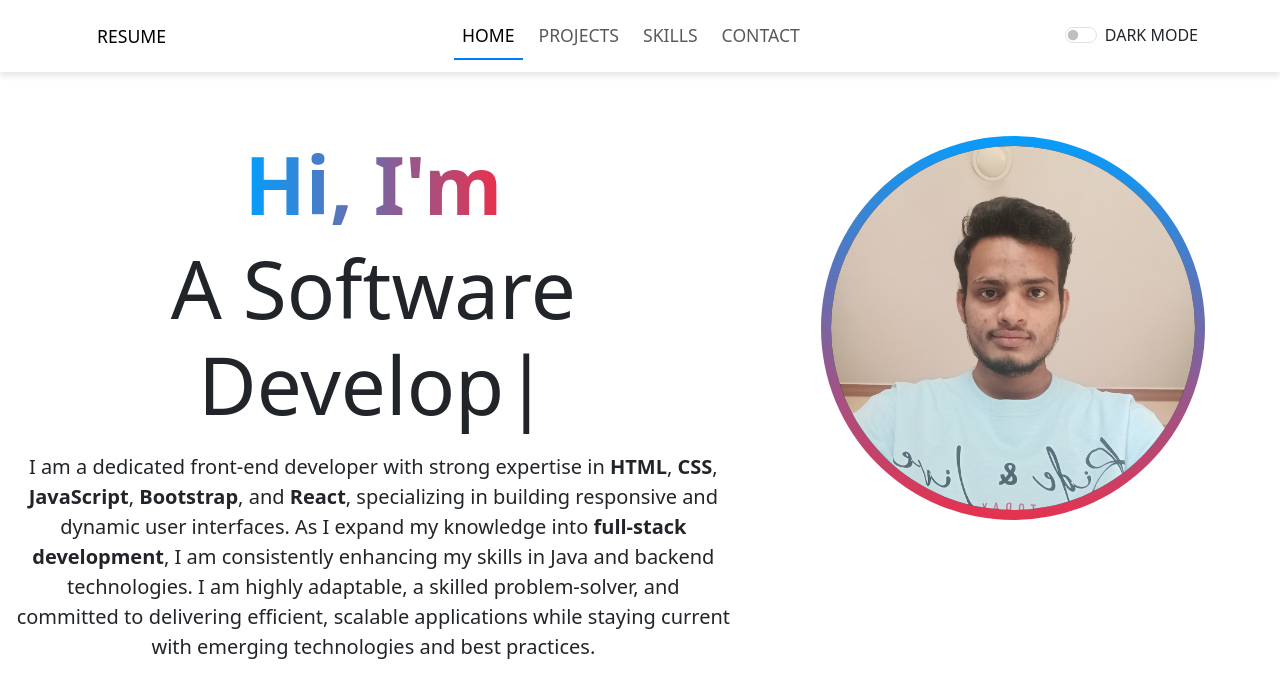
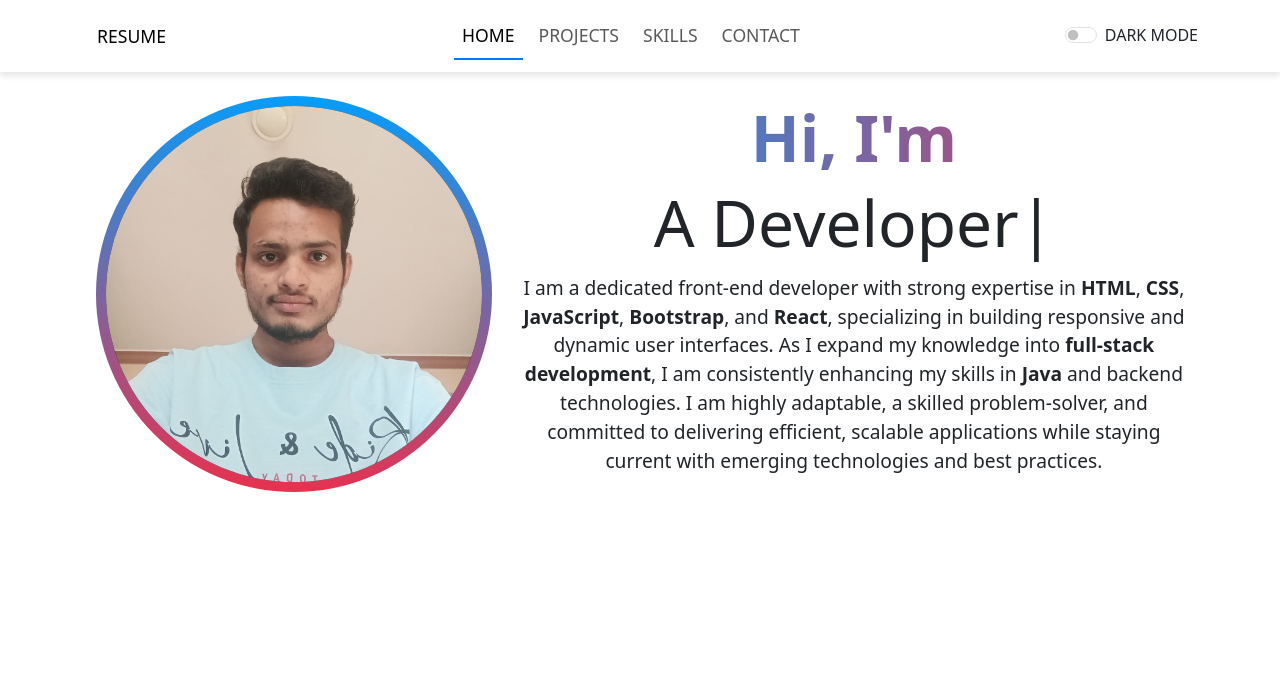
Before and after one commit to KhetrabasiReddy/my-portfolio, a React (Create React App) app: page /#/ in a window 1280 px wide. Shown: the top 698 px of the page. Built offline with nearby package versions, Linux system fonts and the light colour scheme.

Commit message:
changed the loader

```diff
--- a/src/App.css
+++ b/src/App.css
@@ -14,6 +14,9 @@ body::-webkit-scrollbar-thumb {
 
 /* Navigation bar styles start */
 .navbar {
+  position: fixed !important;
+  z-index: 10;
+  width: 100%;
     backdrop-filter:blur(5px);
     background-image: rgba(255, 255, 255, 0.082);
   }
@@ -105,13 +108,6 @@ body::-webkit-scrollbar-thumb {
   }
 /* Navigation bar styles end */
 
-/* Loader */
-
-.loader{
-  height:100vh;
-
-}
-
 
 /* highlight div */
 
@@ -130,13 +126,11 @@ body::-webkit-scrollbar-thumb {
 
 
 /* Hero Page */
-#hero-page{
-  /* height: 80vh; */
-  padding-top: 5%;
+.hero{
+  /* height: 90%; */
+  /* width: 30%; */
 }
-.hero-name{
-/* white-space: nowrap; */
-}
+
 #hero-page .greet{
   /* background-image: linear-gradient(to right,#662D8C , #ED1E79); */
   background-image: linear-gradient(to right,#009fff,#ec2f4b);
@@ -144,13 +138,17 @@ body::-webkit-scrollbar-thumb {
   background-clip: text;
 }
 
+@media (max-width: 768px) {
+  .hero{
+    height: 100%;
+    width:100%;
+  }
+}
 
 /* animated border */
 
 .hero-img {
-  height:30vw;
   aspect-ratio: 3 / 3;
-  /* width:50vh; */
   border: 10px solid #0000;
   background: linear-gradient(#131219, #131219) padding-box, linear-gradient(
         var(--angle),
@@ -173,6 +171,12 @@ body::-webkit-scrollbar-thumb {
 }
 
 
+
+
+
 .delete-this{
   height: 200vh;
 }
+
+
+/* font size */
--- a/src/App.js
+++ b/src/App.js
@@ -1,8 +1,18 @@
 import NavBar from './NavBar';
-import './App.css'
 import { useEffect, useState } from 'react';
 import Loader from './components/Loader';
 import MouseTracker from './components/MouseTracker';
+
+// style imports
+import './App.css'
+import './styles/viewportAnimations.css'
+import './styles/fontSize.css'
+
+import Projects from './components/Projects';
+import Skills from './components/Skills';
+import Contact from './components/Contact';
+
+
 function App() {
   const [loading, setLoading] = useState(true);
   const [theme, setTheme] = useState('light');
@@ -15,7 +25,7 @@ function App() {
   return (
     <>
      {theme === 'dark'? <MouseTracker/> : null}
-    {loading ? <Loader/> : <NavBar theme={theme} setTheme={setTheme}/> }
+    {loading ? <Loader/> :<> <NavBar theme={theme} setTheme={setTheme}/></> }
     </>
   );
 }
--- a/src/NavBar.js
+++ b/src/NavBar.js
@@ -14,7 +14,7 @@ function NavBar(props) {
     return (
         <>
             <Router>
-                <Navbar expand="md sticky-top">
+                <Navbar expand="lg ">{/**sticky-top */}
                     <Container >
                         <Navbar.Brand>
                             <a href="./../data/KhetrabasiReddy_Software_Developer.pdf" download="Resume" className="nav-link" target='_blank'>
--- a/src/components/Home.js
+++ b/src/components/Home.js
@@ -1,25 +1,31 @@
 import React from 'react'
-import Contact from './Contact'
 import { ReactTyped } from "react-typed"
 import profilePhoto from './../assets/images/profile-photo.jpg'
-import javaImg from './../assets/images/java-img.png'
-import reactImg from './../assets/images/react-img.png'
-import bootstrapImg from './../assets/images/bootstrap-img.png'
+
+import useInView from '../hooks/useInView'
+
+import Contact from './Contact'
+// import javaImg from './../assets/images/java-img.png'
+// import reactImg from './../assets/images/react-img.png'
+// import bootstrapImg from './../assets/images/bootstrap-img.png'
 export default function Home() {
+  const [ref, isInView] = useInView({ threshold: 0.1 });
   return (
     <>
-      <div className='container-fluid ' id='hero-page'>
-        <div className='row h-75'>
-          <div className='col-md-12 h-100 col-lg-7 hero d-flex flex-column justify-content-center align-items-center '>
-            <h1 className='display-1 fw-bold greet'>Hi, I'm  </h1>
-            <h1 className='display-1 hero-name text-center'>
+      <div className='container-fluid' id='hero-page' style={{padding:'80px'}}>
+        <div className=' d-flex flex-column flex-lg-row justify-content-around align-items-center text-center'>
+          <div ref={ref} className={` hero p-3 fade-in-section ${isInView ? "is-visible" : ""}`}>
+            <img className='h-100 w-100 rounded-circle object-fit-cover hero-img ' src={profilePhoto} />
+          </div>
+          <div className=''>
+            <h1 className=' fw-bold greet'>Hi, I'm  </h1>
+            <h1 className=' hero-name text-center'>
               {" "}
-              <ReactTyped strings={["Khetrabasi", "A Software Developer"]} typeSpeed={80} backSpeed={30} loop />
+              <ReactTyped strings={["Khetrabasi", "A Developer"]} typeSpeed={80} backSpeed={30} loop />
             </h1>
-            <p className='p-1 text-center lead my-2 fw-normal'>I am a dedicated front-end developer with strong expertise in <strong>HTML</strong>, <strong>CSS</strong>, <strong>JavaScript</strong>, <strong>Bootstrap</strong>, and <strong>React</strong>, specializing in building responsive and dynamic user interfaces. As I expand my knowledge into <strong>full-stack development</strong>, I am consistently enhancing my skills in Java and backend technologies. I am highly adaptable, a skilled problem-solver, and committed to delivering efficient, scalable applications while staying current with emerging technologies and best practices.</p>
-          </div>
-          <div className='col-md-12 h-100 col-lg-5  hero d-flex flex-column justify-content-center align-items-center'>
-            <img className='rounded-circle object-fit-cover hero-img' src={profilePhoto} />
+            <p className='p-1 text-center my-2 fw-normal'>
+              I am a dedicated front-end developer with strong expertise in <strong>HTML</strong>, <strong>CSS</strong>, <strong>JavaScript</strong>, <strong>Bootstrap</strong>, and <strong>React</strong>, specializing in building responsive and dynamic user interfaces. As I expand my knowledge into <strong>full-stack development</strong>, I am consistently enhancing my skills in <strong>Java</strong> and backend technologies. I am highly adaptable, a skilled problem-solver, and committed to delivering efficient, scalable applications while staying current with emerging technologies and best practices.
+            </p>
           </div>
         </div>
       </div>
--- a/src/components/Loader.js
+++ b/src/components/Loader.js
@@ -1,8 +1,9 @@
 import { BallTriangle } from 'react-loader-spinner'
+import './../styles/loaderSpinner.css'
 function Loader() {
     return (
         <div className="loader d-flex justify-content-center align-items-center bg-light">
-            <BallTriangle
+            {/* <BallTriangle
                 height={100}
                 width={100}
                 radius={5}
@@ -11,7 +12,20 @@ function Loader() {
                 wrapperStyle={{}}
                 wrapperClass=""
                 visible={true}
-            />
+            /> */}
+            <div className='circle-container'>
+                <div class="circle circle-5">
+                    <div class="circle circle-4">
+                        <div class="circle circle-3">
+                            <div class="circle circle-2">
+                                <div class="circle circle-1">
+
+                                </div>
+                            </div>
+                        </div>
+                    </div>
+                </div>
+            </div>
         </div>
     );
 }
--- /dev/null
+++ b/src/hooks/useInView.js
@@ -0,0 +1,26 @@
+import { useEffect, useState, useRef } from "react";
+// animation the componentrs when the rendered
+const useInView = (options) => {
+    const [isInView, setIsInView] = useState(false);
+    const ref = useRef(null);
+
+    useEffect(() => {
+        const observer = new IntersectionObserver(([entry]) => {
+            setIsInView(entry.isIntersecting);
+        }, options);
+
+        if (ref.current) {
+            observer.observe(ref.current);
+        }
+
+        return () => {
+            if (ref.current) {
+                observer.unobserve(ref.current);
+            }
+        };
+    }, [options]);
+
+    return [ref, isInView];
+};
+
+export default useInView;
--- /dev/null
+++ b/src/styles/fontSize.css
@@ -0,0 +1,73 @@
+/* Base Font Sizes (for large screens - desktops and laptops) */
+p {
+    font-size: 1.2rem;
+  }
+
+  h1 {
+    font-size: 4rem;
+  }
+
+  h2 {
+    font-size: 3rem;
+  }
+
+  h3 {
+    font-size: 2.5rem;
+  }
+
+  /* Tablet Devices (Medium screens: 768px to 991px) */
+  @media (max-width: 991px) {
+    p {
+      font-size: 1.1rem;
+    }
+
+    h1 {
+      font-size: 3.5rem;
+    }
+
+    h2 {
+      font-size: 2.8rem;
+    }
+
+    h3 {
+      font-size: 2.3rem;
+    }
+  }
+
+  /* Mobile Devices (Small screens: 576px to 767px) */
+  @media (max-width: 767px) {
+    p {
+      font-size: 1rem;
+    }
+
+    h1 {
+      font-size: 3rem;
+    }
+
+    h2 {
+      font-size: 2.5rem;
+    }
+
+    h3 {
+      font-size: 2rem;
+    }
+  }
+
+  /* Extra Small Devices (Phones: below 576px) */
+  @media (max-width: 575px) {
+    p {
+      font-size: 0.9rem;
+    }
+
+    h1 {
+      font-size: 2.5rem;
+    }
+
+    h2 {
+      font-size: 2rem;
+    }
+
+    h3 {
+      font-size: 1.8rem;
+    }
+  }
--- /dev/null
+++ b/src/styles/loaderSpinner.css
@@ -0,0 +1,60 @@
+
+.loader{
+    height:100vh;
+  }
+
+.circle{
+    border-radius: 50%;
+    border:1rem solid transparent;
+    border-top-color: black;
+    display: flex;
+    justify-content: center;
+    align-items: center;
+    animation: spin 2s  1 forwards;
+    animation-timing-function:cubic-bezier(0.15, 0.15, 0.64, 0.59);
+}
+
+.circle-container{
+    height: 20rem;
+    width: 20rem;
+    display: flex;
+    justify-content: center;
+    align-items: center;
+}
+.circle-5{
+    height: 50%;
+    width:50%;
+    border-top-color: blueviolet;
+
+}
+.circle-4{
+    border-top-color:brown;
+    height: 100%;
+    width:100%;
+}
+.circle-3{
+    border-top-color:aqua;
+     height: 100%;
+    width:100%;
+}
+.circle-2{
+    border-top-color:chartreuse;
+     height: 100%;
+    width:100%;
+}
+.circle-1{
+    border-top-color:red;
+     height: 100%;
+    width:100%;
+}
+@keyframes spin {
+    from{
+        transform: rotate(0);
+
+    }to{
+        transform: rotate(1turn) ;
+       border-top-color: transparent;
+       ;
+    }
+
+}
--- /dev/null
+++ b/src/styles/viewportAnimations.css
@@ -0,0 +1,22 @@
+.fade-in-section {
+    opacity: 0;
+    transform: translateY(30px);
+    transition: opacity 0.6s ease-out, transform 0.6s ease-out;
+  }
+
+  .fade-in-section.is-visible {
+    opacity: 1;
+    transform: translateY(0);
+  }
+
+
+  .appear-section {
+    opacity: 0;
+    transform: translateX(100px);
+    transition: opacity 0.6s ease-out, transform 0.6s ease-out;
+  }
+
+  .appear-section.is-visible {
+    opacity: 1;
+    transform: translateX(0);
+  }
```
Also changed, not shown: src/data/projects.json (added, +20 -0 lines).
